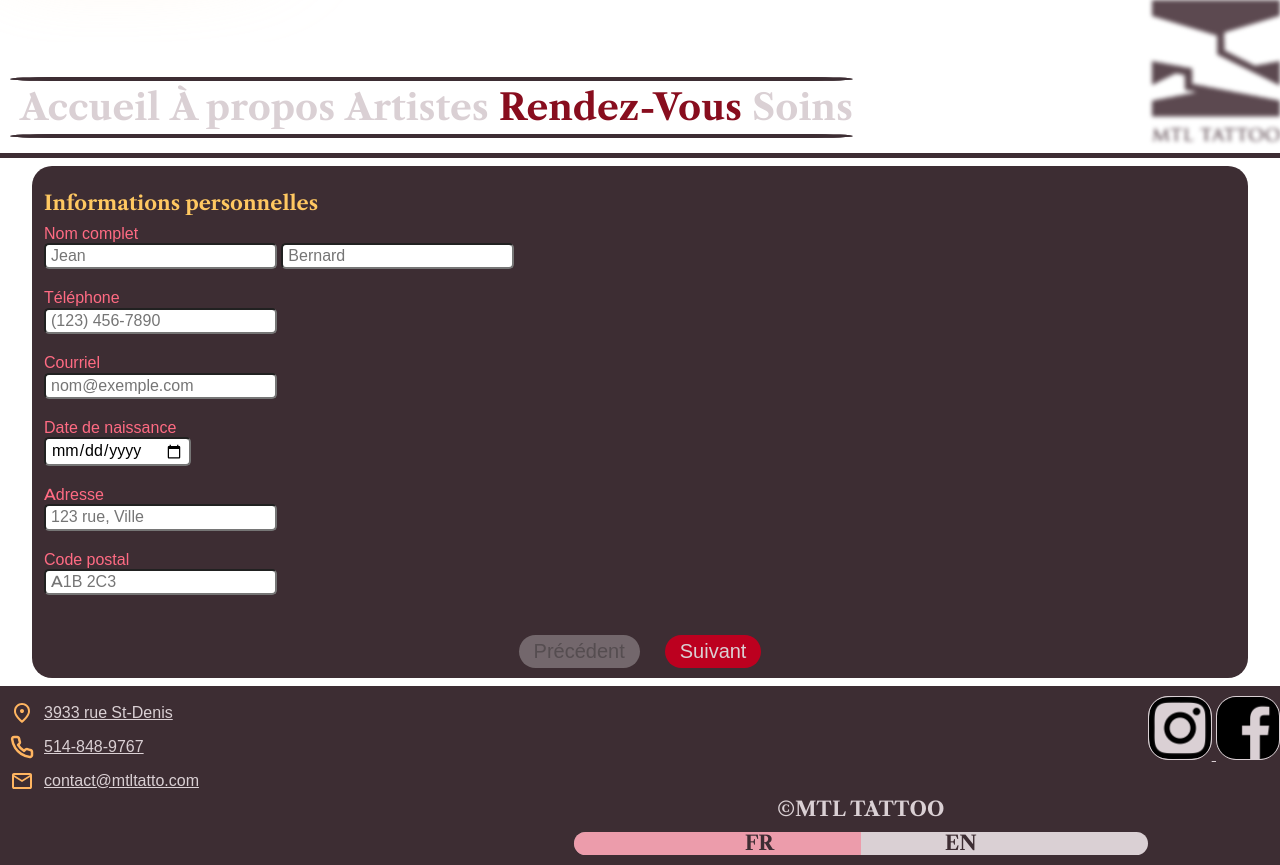
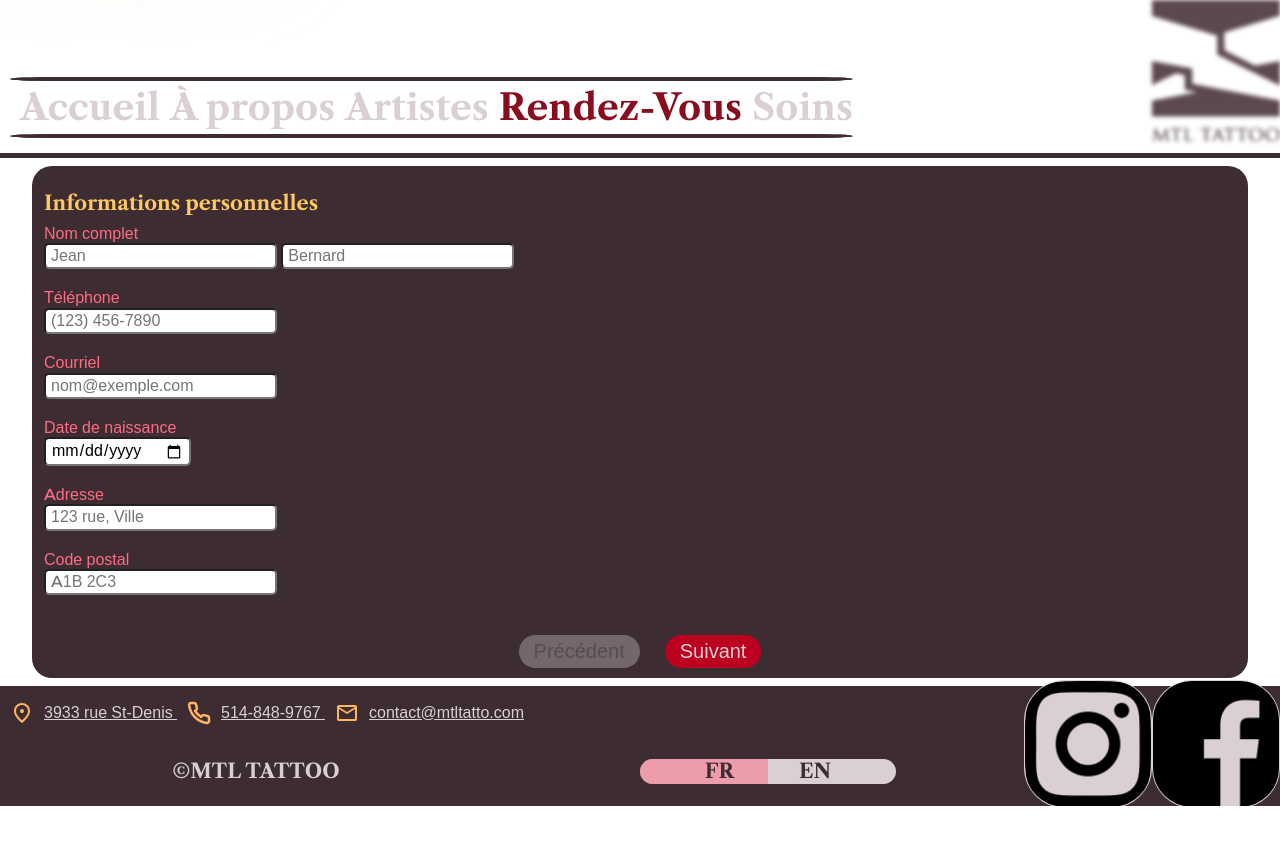
Before and after one commit to Firefox13590/tp4-design, a plain HTML site: page rdv.html in a window 1280 px wide. After the commit the page ends 806 px from the top, so only its background shows below. Drawn offline with nearby package versions, Linux system fonts and the light colour scheme.

Commit message:
adaptabilite page rdv presque finie

```diff
--- a/css/footer.css
+++ b/css/footer.css
@@ -81,6 +81,7 @@ footer *{
 
     overflow: hidden;
     position: relative;
+    cursor: pointer;
 
     display: flex;
     justify-content: space-evenly;
@@ -112,9 +113,90 @@ footer *{
 
 
 
+/* =============== STYLES TABLETTE ================ */
 @media screen and (min-width: 576px) {
+    /* gestion grid */
     footer{
-        grid-template-columns: repeat(2, 1fr);
+        grid-template-columns: 1fr 1fr;
         grid-template-rows: repeat(4, 1fr);
     }
+
+    #coordonnees{
+        grid-column: 1;
+        grid-row: 1/4;
+    }
+
+    #reseaux{
+        grid-column: 2;
+        grid-row: 1/4;
+
+        display: flex;
+        justify-content: space-evenly;
+        align-items: center;
+    }
+
+    #copyright{
+        grid-column: 1;
+        grid-row: 4;
+    }
+
+    #langue{
+        grid-column: 2;
+        grid-row: 4;
+    }
+
+    /* contenu grid-items */
+    #reseaux img{
+        width: 96px;
+        border-radius: 32px;
+    }
 }
+
+
+
+/* =============== STYLES ORDINATEUR ================ */
+@media screen and (min-width: 992px) {
+    /* gestion grid */
+    footer{
+        grid-template-columns: 2fr 2fr 1fr;
+        grid-template-rows: 1fr 1fr;
+
+        max-height: 15vh;
+    }
+
+    #coordonnees{
+        grid-column: 1/3;
+        grid-row: 1;
+    }
+
+    #reseaux{
+        grid-column: 3;
+        grid-row: 1/3;
+    }
+
+    #copyright{
+        grid-column: 1;
+        grid-row: 2;
+        align-self: center;
+    }
+
+    #langue{
+        grid-column: 2;
+        grid-row: 2;
+        justify-self: center;
+        align-self: center;
+
+        max-width: 50%;
+        max-height: 50%;
+    }
+
+    /* contenu grid-items */
+    #coordonnees div{
+        display: inline;
+    }
+
+    #reseaux img{
+        width: 128px;
+        border-radius: 40px;
+    }
+}
--- a/css/rdv.css
+++ b/css/rdv.css
@@ -251,3 +251,24 @@ input, select{
 **************************/
 /* voir styles css pour footer */
 @import url("footer.css");
+
+
+
+
+
+/* =============== STYLES ORDINATEUR ================ */
+@media screen and (min-width: 992px) {
+    main{
+        flex: 1 0 70%;
+
+        display: flex;
+        flex-direction: column;
+        justify-content: center;
+        align-items: center;
+    }
+
+    form, div#navigation-form{
+        min-width: 95vw;
+        margin: 0;
+    }
+}
--- a/js/rdv.js
+++ b/js/rdv.js
@@ -12,7 +12,8 @@ barreProgression = document.querySelector("div#barre-progression > div");
 console.log(datepickerJours, timepicker, btnsNavigationForm, sectionsForm, barreProgression);
 
 let
-progressionForm = 0;
+progressionForm = 0,
+maxFormSteps = 4;
 
 
 
@@ -30,13 +31,13 @@ function updateFormDisplay(){
 
     if(progressionForm == 0){
         btnsNavigationForm[0].disabled = true;
-    }else if(progressionForm == 4){
+    }else if(progressionForm == maxFormSteps){
         btnsNavigationForm[1].disabled = true;
     }else{
         btnsNavigationForm.forEach(elem => elem.disabled = false);
     }
 
-    barreProgression.style.width = `${progressionForm * 25}%`;
+    barreProgression.style.width = `${progressionForm * (100 / maxFormSteps)}%`;
 }
 
 /**
```
